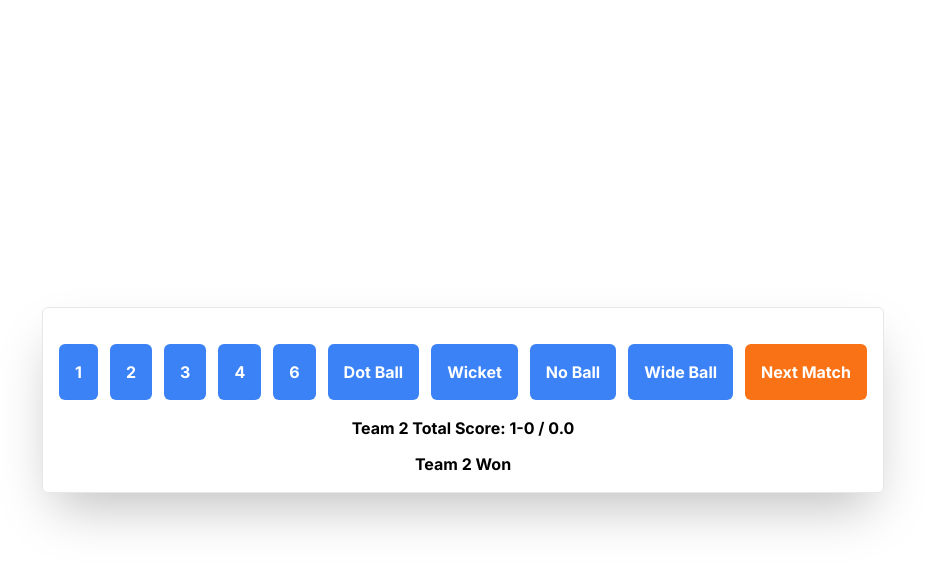
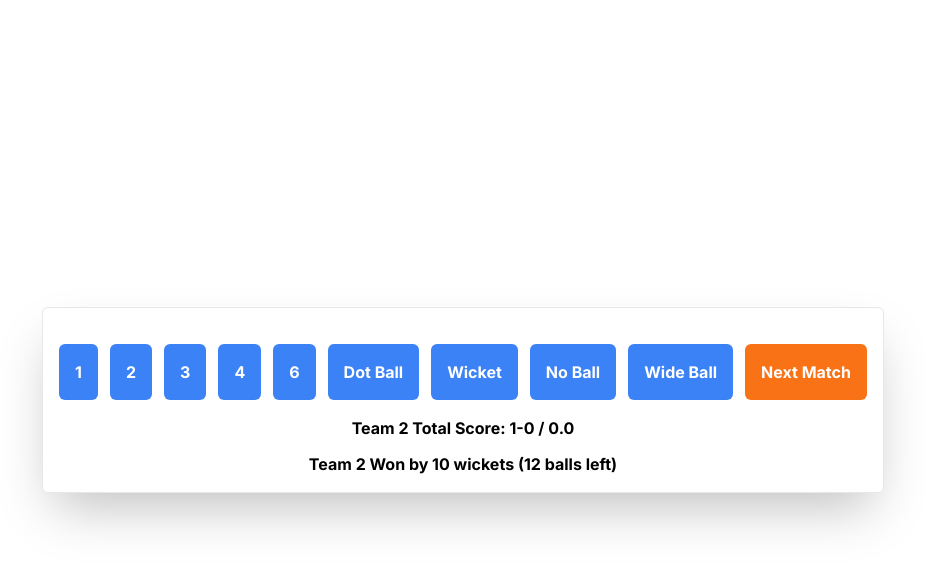
Before and after one commit to FaizanAnsari185/cricket, a Next.js app: page / in a window 1280 px wide. Both pictures are taken after a click on the button "No Ball". Shown: the top 566 px of the page, without its empty margins (177-1102 px from the left). Built offline with nearby package versions, Linux system fonts and the light colour scheme.

Commit message:
won by run and wicket and ball added

```diff
--- a/components/home.jsx
+++ b/components/home.jsx
@@ -282,7 +282,13 @@
             </div>
           )}
           {winner !== 0 && (
-            <div className="flex justify-center">Team {winner} Won</div>
+            <div className="flex justify-center">
+              {winner === 1
+                ? `Team 1 Won by ${teamOneRun - teamTwoRun} runs`
+                : `Team 2 Won by ${10 - teamTwoWicket} wickets (${
+                    MAX_OVERS * 6 - (teamTwoOver * 6 + teamTwoBallInOneOver)
+                  } balls left)`}
+            </div>
           )}
           {matchTie !== 0 && (
             <div className="flex justify-center">Match Tie</div>
```
